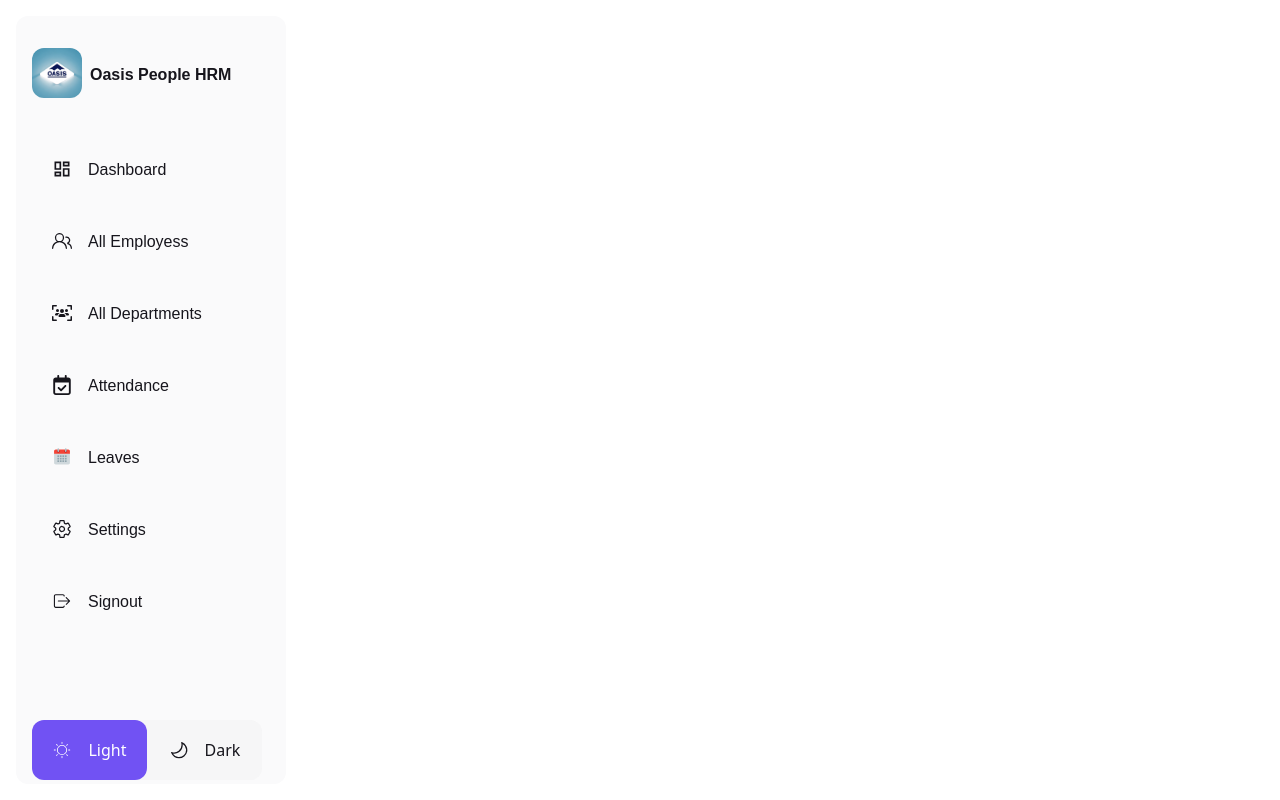
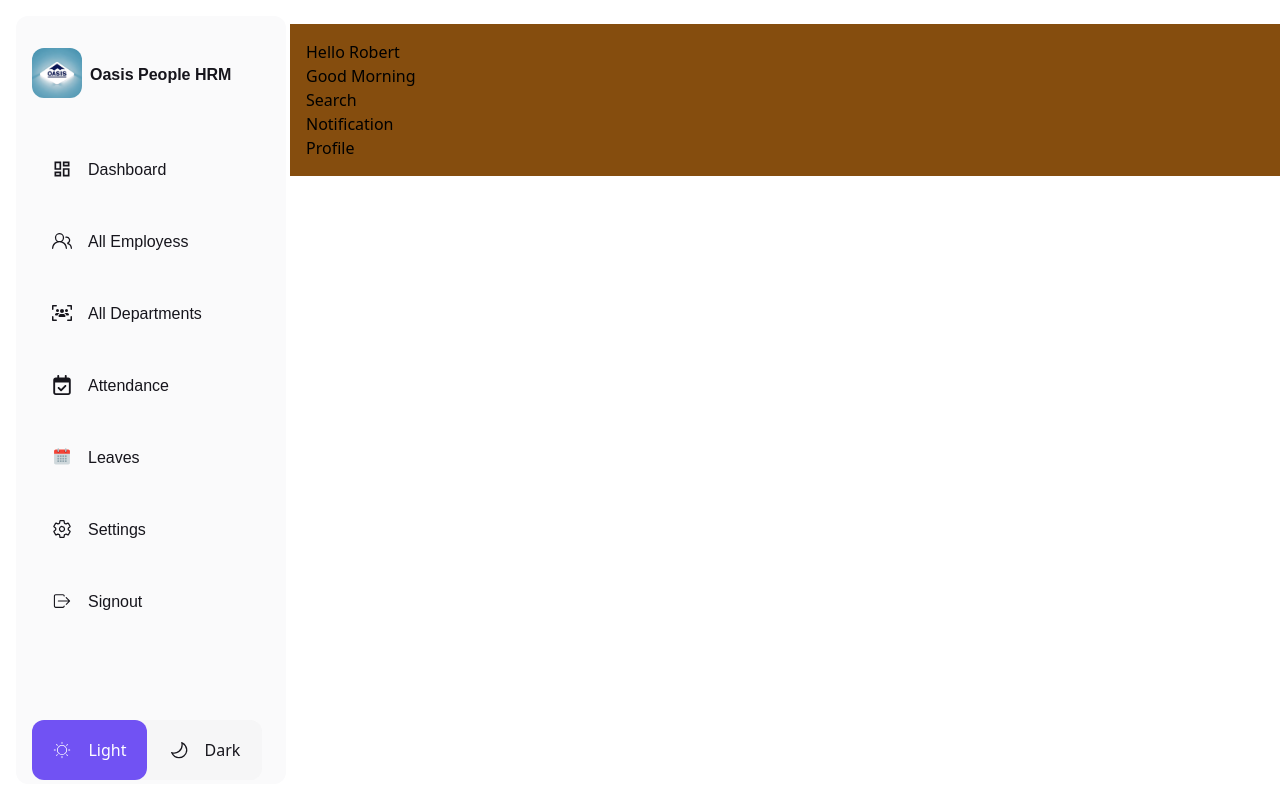
Before and after one commit to Akem-Ben/Oasis-People-HRM, a React (Vite) app: page / in a window 1280 px wide. Built offline with nearby package versions, Linux system fonts and the light colour scheme.

Commit message:
navbar setup

```diff
--- a/src/App.jsx
+++ b/src/App.jsx
@@ -9,7 +9,7 @@ import { ThemeContextProvider } from './contexts/ThemeContext';
 const routes = createBrowserRouter([
   {
     path: '/',
-    element: <SideBar />
+    element: <Home />
   },
   {
     path: '/dashboard',
--- /dev/null
+++ b/src/components/Navbar.jsx
@@ -0,0 +1,26 @@
+
+
+
+
+const NavBar = () => {
+
+    return (
+        <>
+        <div className="bg-yellow-800 ml-[290px] p-4">
+            <div className="">
+                <section>
+                    <div>Hello Robert</div>
+                    <div>Good Morning</div>
+                </section>
+                <section>
+                    <div>Search</div>
+                    <div>Notification</div>
+                    <div>Profile</div>
+                </section>
+            </div>
+        </div>
+        </>
+    )
+}
+
+export default NavBar
--- a/src/pages/Home.jsx
+++ b/src/pages/Home.jsx
@@ -1,10 +1,12 @@
 import React from 'react';
 import SideBar from '../components/SideBar';
+import NavBar from '../components/Navbar';
 
 function Home() {
   return (
-    <div className='bg-red-600'>
+    <div className=''>
       <SideBar />
+      <NavBar />
       <h1 className='ml-[100px]'>Home</h1>
     </div>
   )
```
